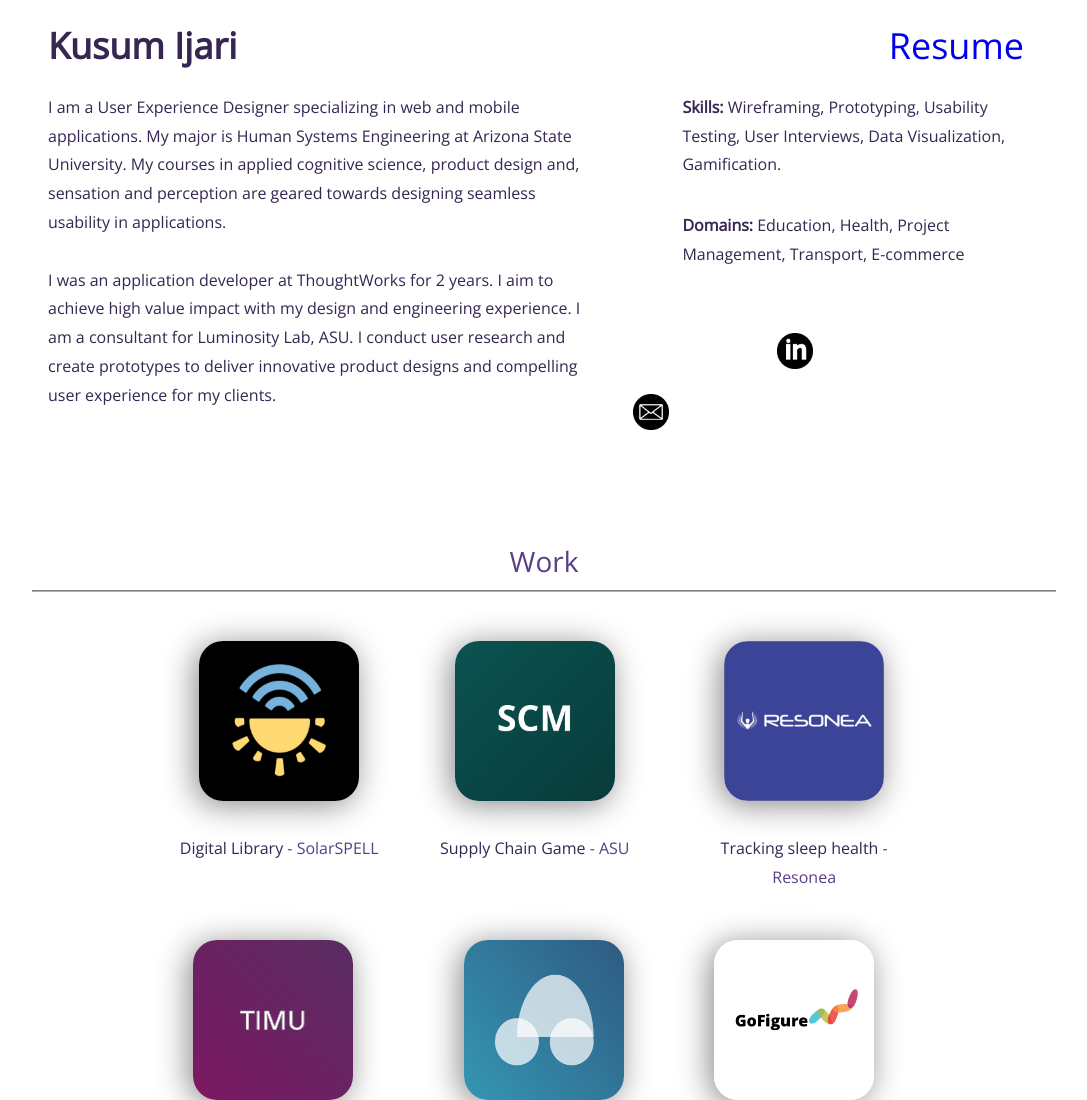
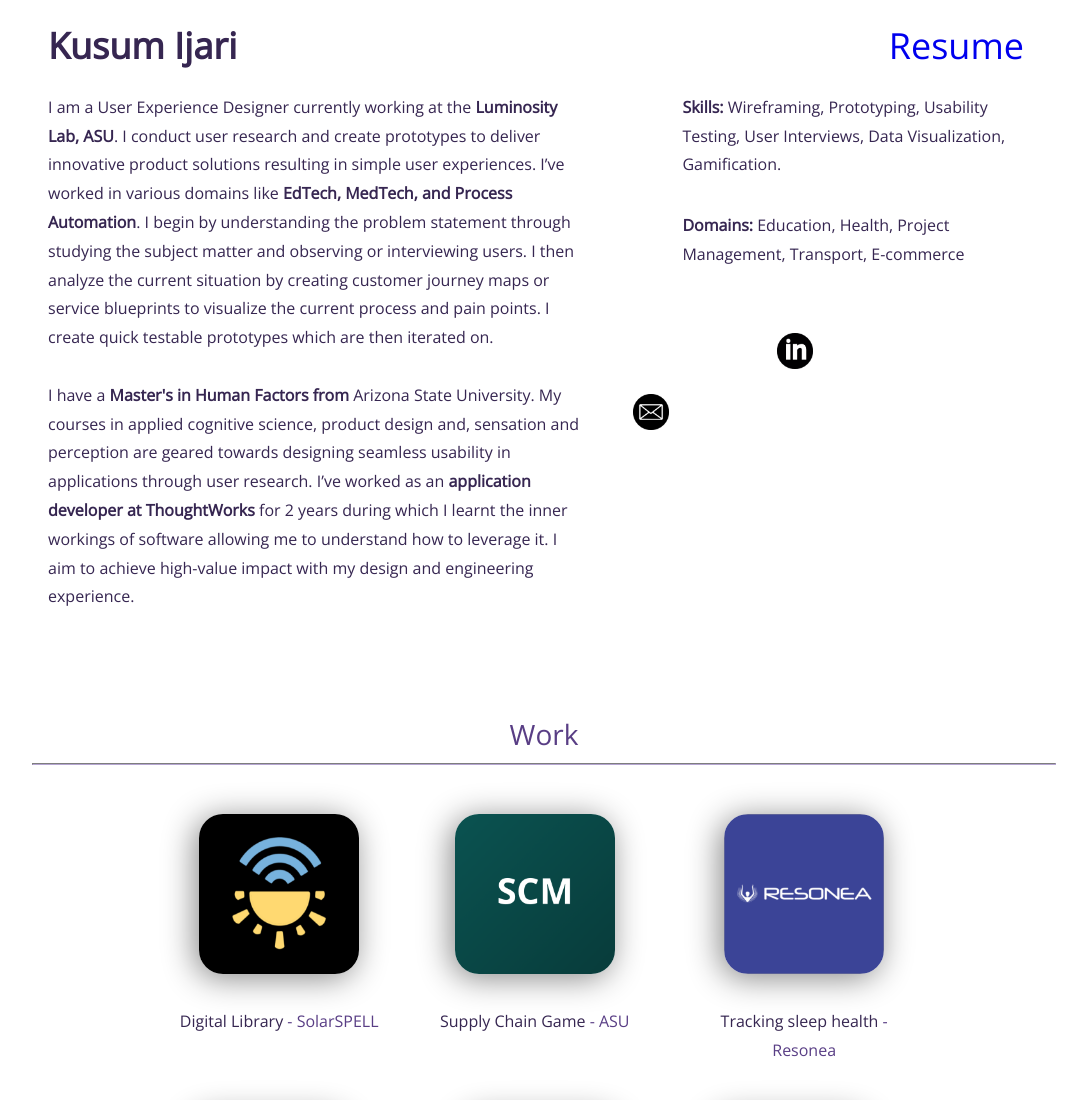
Before and after one commit to kusumijari/portfolio, a plain HTML site: page index.html in a window 1280 px wide. Shown: the top 1100 px of the page, without its empty margins (96-1183 px from the left). Drawn offline with nearby package versions, Linux system fonts and the light colour scheme.

Commit message:
New intro

```diff
--- a/index.html
+++ b/index.html
@@ -18,9 +18,9 @@
 			</div>
 			<div>
 				<p class="left about_me">
-					I am a User Experience Designer specializing in web and mobile applications. My major is Human Systems Engineering at Arizona State University. My courses in applied cognitive science, product design and, sensation and perception are geared towards designing seamless usability in applications.
-					<br> <br>
-					I was an application developer at ThoughtWorks for 2 years. I aim to achieve high value impact with my design and engineering experience. I am a consultant for Luminosity Lab, ASU. I conduct user research and create prototypes to deliver innovative product designs and compelling user experience for my clients.
+					 I am a User Experience Designer currently working at the <b>Luminosity Lab, ASU</b>. I conduct user research and create prototypes to deliver innovative product solutions resulting in simple user experiences. I’ve worked in various domains like <b>EdTech, MedTech, and Process Automation</b>. I begin by understanding the problem statement through studying the subject matter and observing or interviewing users. I then analyze the current situation by creating customer journey maps or service blueprints to visualize the current process and pain points. I create quick testable prototypes which are then iterated on.
+					 <br><br>
+					I have a <b>Master's in Human Factors from</b> Arizona State University. My courses in applied cognitive science, product design and, sensation and perception are geared towards designing seamless usability in applications through user research. I’ve worked as an <b>application developer at ThoughtWorks</b> for 2 years during which I learnt the inner workings of software allowing me to understand how to leverage it. I aim to achieve high-value impact with my design and engineering experience.
 				</p>
 				<p class="right skills">
 					<b> Skills:</b> Wireframing, Prototyping, Usability Testing, User Interviews, Data Visualization, Gamification.
```
